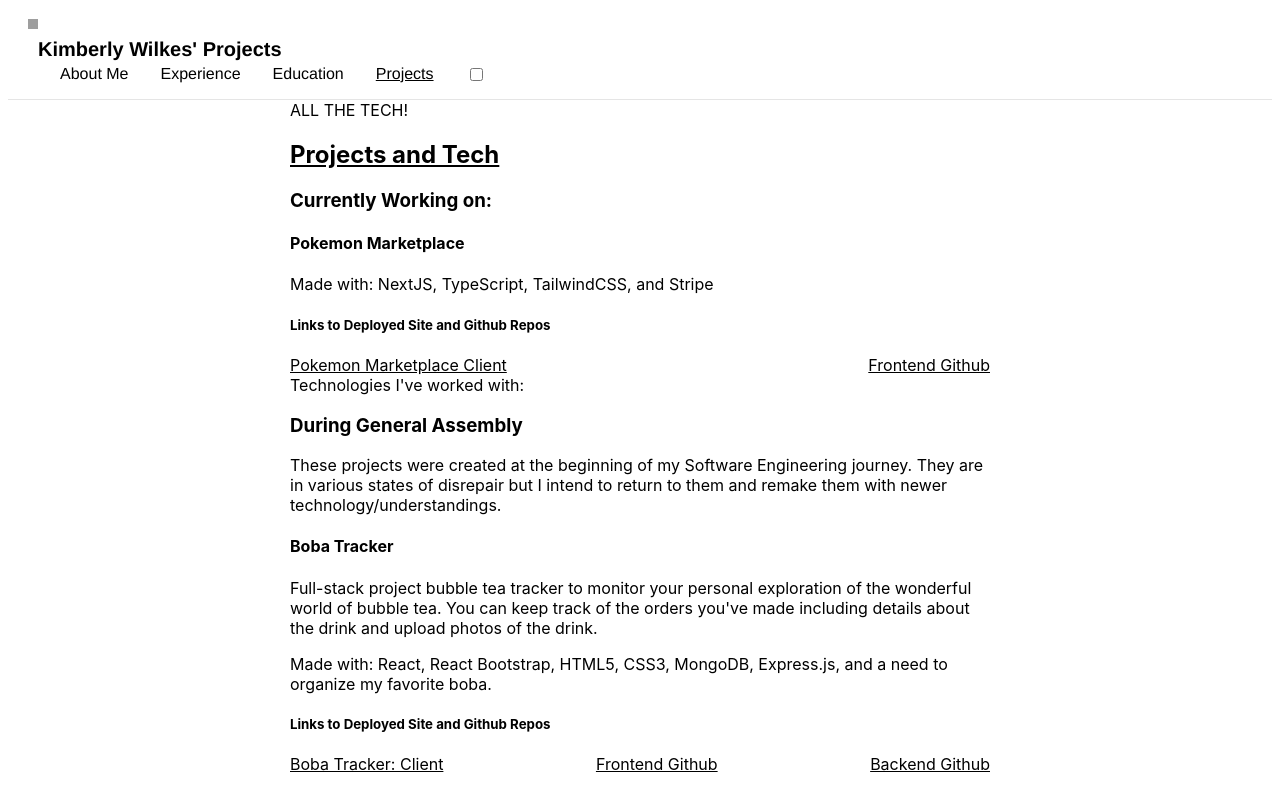
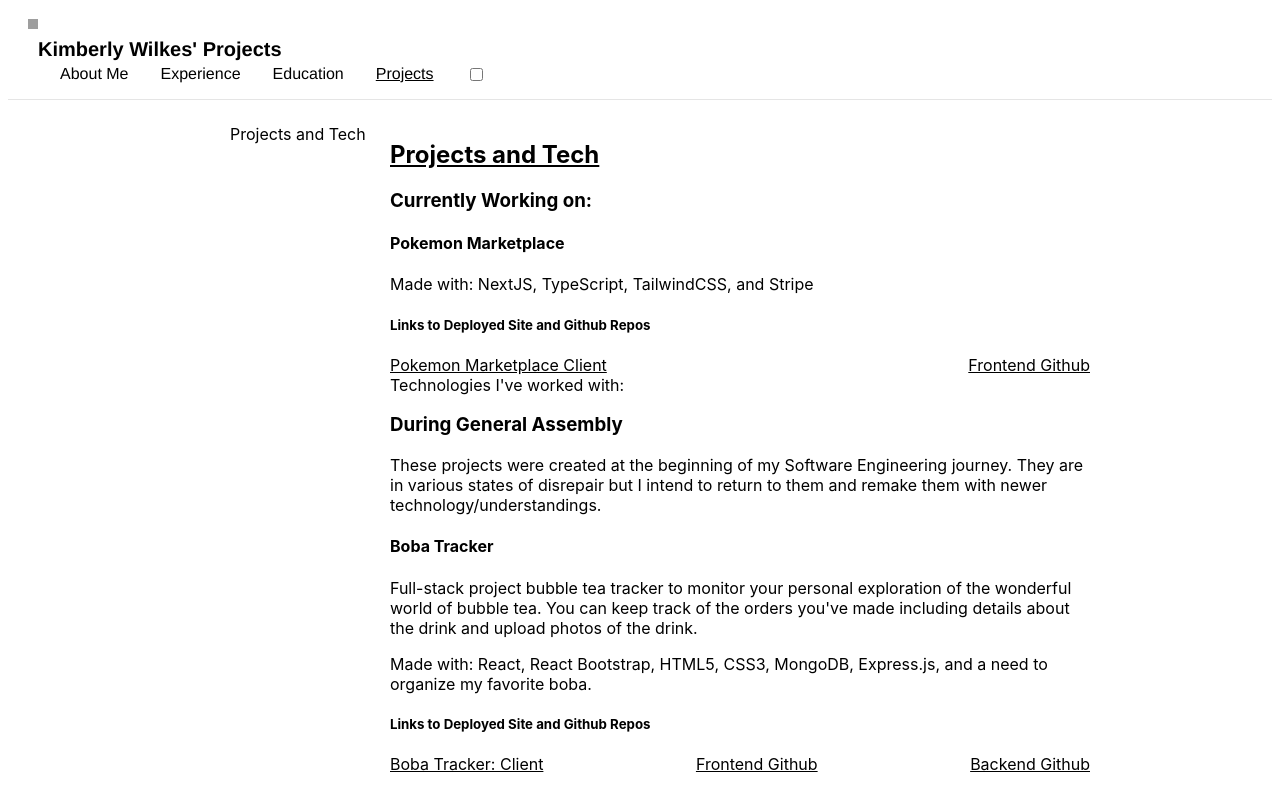
Before and after one commit to kimdolion/kimdolion.github.io, a Next.js app: page /projects in a window 1280 px wide. Shown: the top 797 px of the page. Built offline with nearby package versions, Linux system fonts and the light colour scheme; grey boxes are pictures that could not be loaded.

Commit message:
Update toc styling
Add toc to projects

Reorder css styling alphabetically

```diff
--- a/pages/experience.tsx
+++ b/pages/experience.tsx
@@ -12,7 +12,7 @@ export default function Experience() {
       </Head>
 
       <Page title="Kimberly Wilkes' Experience">
-        <div style={{display: 'flex'}}>
+        <div className='toc-layout'>
           <TableOfContents />
           <ExperienceSection extraInfo />
         </div>
--- a/pages/index.tsx
+++ b/pages/index.tsx
@@ -15,7 +15,7 @@ export default function Home() {
       </Head>
 
       <Page title="Welcome!">
-        <div style={{display: 'flex'}}>
+        <div className="toc-layout">
           <TableOfContents />
           <div>
             <AboutSection />
--- a/pages/projects.tsx
+++ b/pages/projects.tsx
@@ -1,6 +1,7 @@
 import Head from 'next/head'
 import { Page } from '../components/Page'
 import { ProjectsSection } from '../components/ProjectsSection'
+import { TableOfContents } from '../components/TableOfContents'
 
 export default function Projects() {
   return (
@@ -11,8 +12,10 @@ export default function Projects() {
       </Head>
 
       <Page title="Kimberly Wilkes' Projects">
-        ALL THE TECH!
-        <ProjectsSection extraInfo />
+        <div className="toc-layout">
+          <TableOfContents />
+          <ProjectsSection extraInfo />
+        </div>
       </Page>
     </div>
   )
--- a/styles/globals.css
+++ b/styles/globals.css
@@ -19,15 +19,6 @@ a {
   text-decoration: underline;
 }
 
-.styledLink {
-  text-decoration: underline;
-
-}
-
-.styledLink:hover {
-  color: red;
-}
-
 .day {
   background: #eee;
   color: black;
@@ -35,6 +26,18 @@ a {
 .night {
   background: #333;
   color: #eee;
+}
+
+.styledLink {
+  text-decoration: underline;
+}
+
+.styledLink:hover {
+  color: red;
+}
+
+.toc-layout {
+  display: flex;
 }
 
 #table-of-contents {
```
